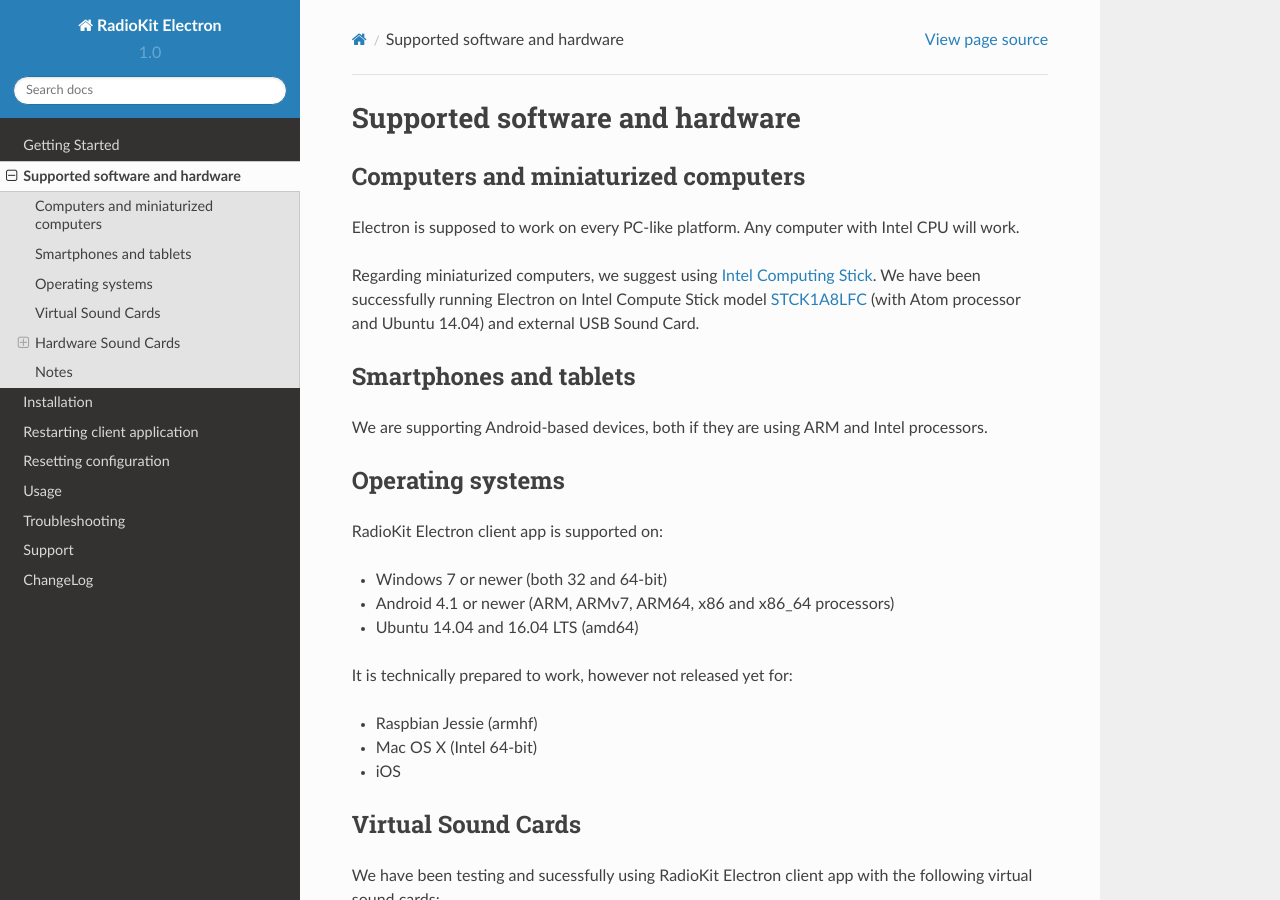
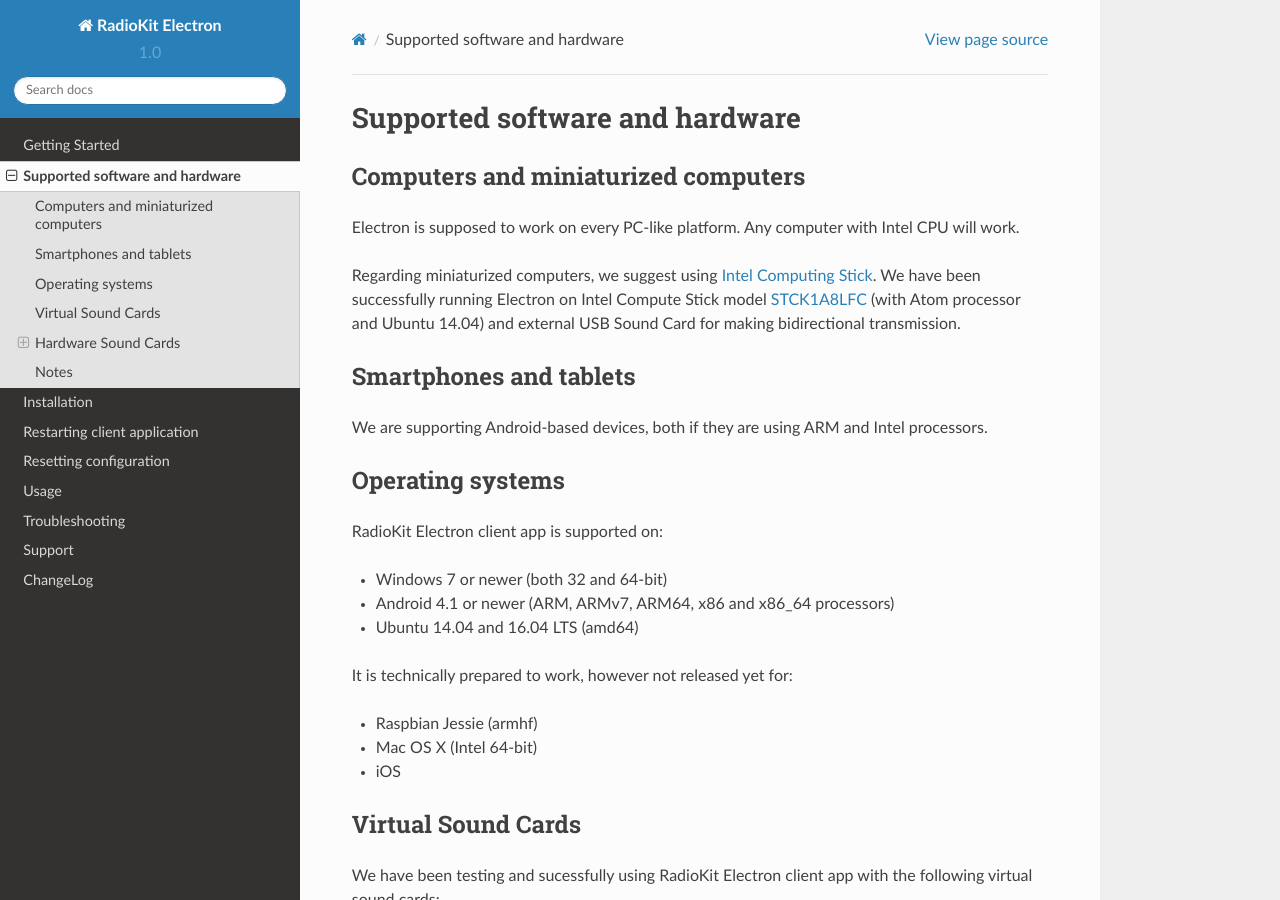
Before and after one commit to radiokit/electron-docs, a Sphinx documentation site: the page built from docs/source/supported-software-and-hardware.rst, in a window 1280 px wide and 900 px high. Built offline with Sphinx 7.4.7 and the Read the Docs theme 2.0.0, drawn with Linux system fonts in a browser that asks for light colours.

Commit message:
Added more info about intel compute stick

```diff
--- a/docs/source/supported-software-and-hardware.rst
+++ b/docs/source/supported-software-and-hardware.rst
@@ -10,7 +10,8 @@
 Regarding miniaturized computers, we suggest using `Intel Computing Stick <http://www.intel.com/computestick>`_.
 We have been successfully running Electron on Intel Compute Stick model
 `STCK1A8LFC <http://www.intel.com/content/www/us/en/support/boards-and-kits/intel-compute-stick/intel-compute-stick-stck1a8lfc.html>`_
-(with Atom processor and Ubuntu 14.04) and external USB Sound Card.
+(with Atom processor and Ubuntu 14.04) and external USB Sound Card for making
+bidirectional transmission.
 
 
 Smartphones and tablets
```
